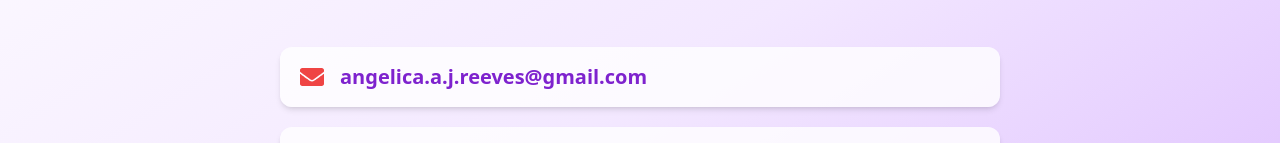
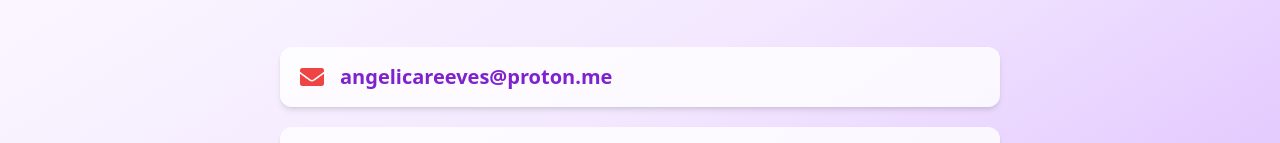
Before and after one commit to angelicereeves/my-portfolio, a React (Vite) app: page /contact in a window 1280 px wide. Shown: the part 387-530 px from the top of the page. Built offline with nearby package versions, Linux system fonts and the light colour scheme; the HTML template or start-up script is replaced by a standard one.

Commit message:
updated email

```diff
--- a/src/components/contact.jsx
+++ b/src/components/contact.jsx
@@ -16,8 +16,8 @@
           {[
             {
               icon: <FaEnvelope className="text-2xl text-red-500" />,
-              text: "angelica.a.j.reeves@gmail.com",
-              href: "mailto:angelica.a.j.reeves@gmail.com",
+              text: "angelicareeves@proton.me",
+              href: "mailto:angelicareeves@proton.me",
             },
             {
               icon: <FaPhoneAlt className="text-2xl text-green-500" />,
```
